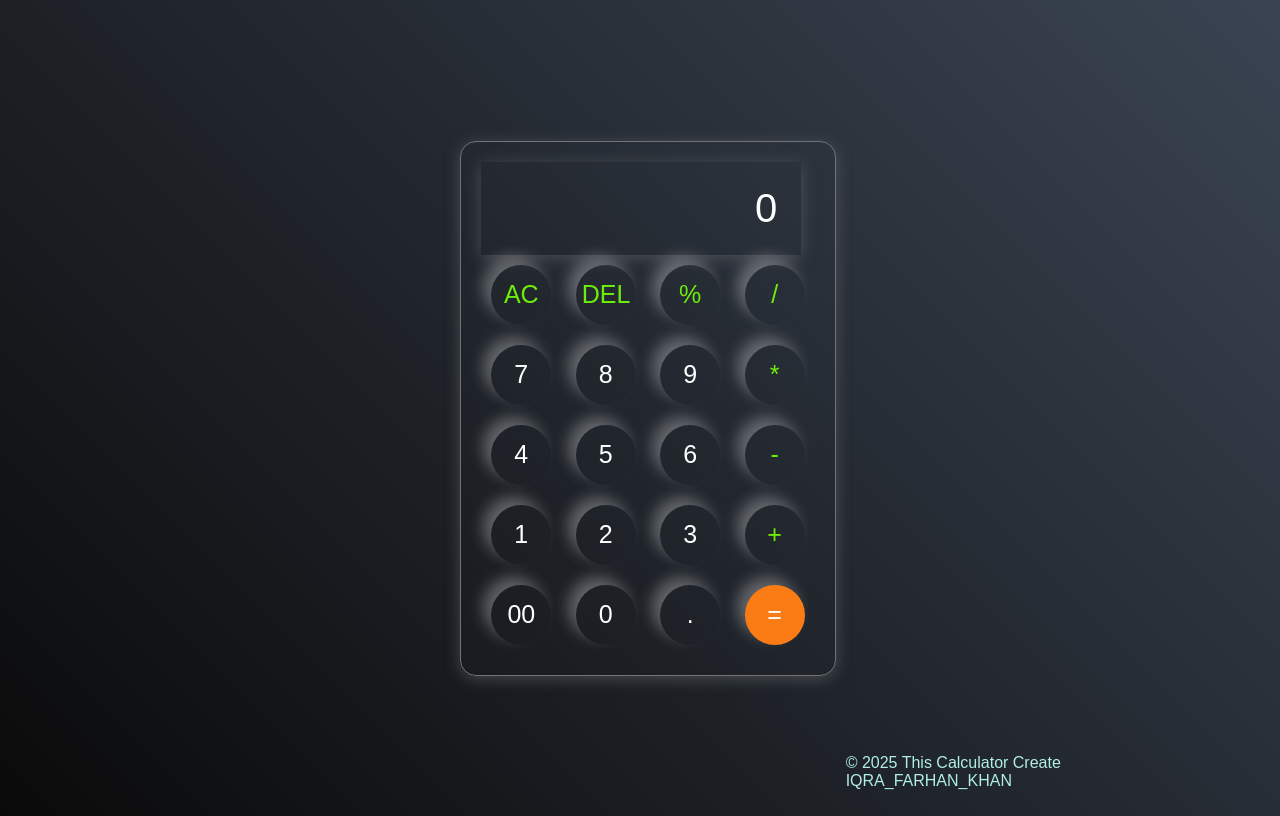
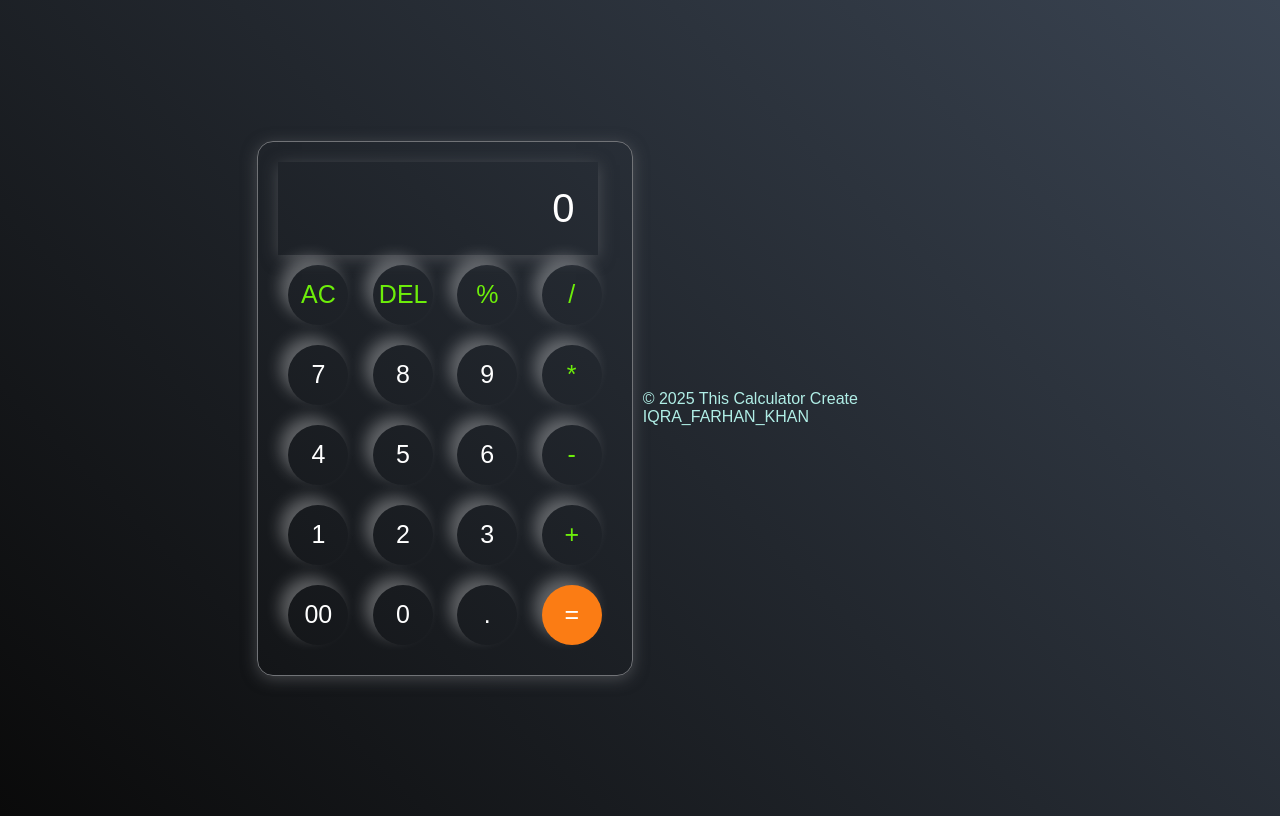
Before and after one commit to farhankhan56/Calculator, a plain HTML site: page index.html in a window 1280 px wide. Drawn offline with Linux system fonts and the light colour scheme.

Commit message:
Update style.css

```diff
--- a/style.css
+++ b/style.css
@@ -52,9 +52,8 @@ button{
 }
 .copyright{
     color: rgb(176,238,230);
-    position: fixed;
     bottom: 0;
-    width: 30%;
+    width: 60%;
     font-size: 14px:
     text-align: center;
     padding: 10px;
```
